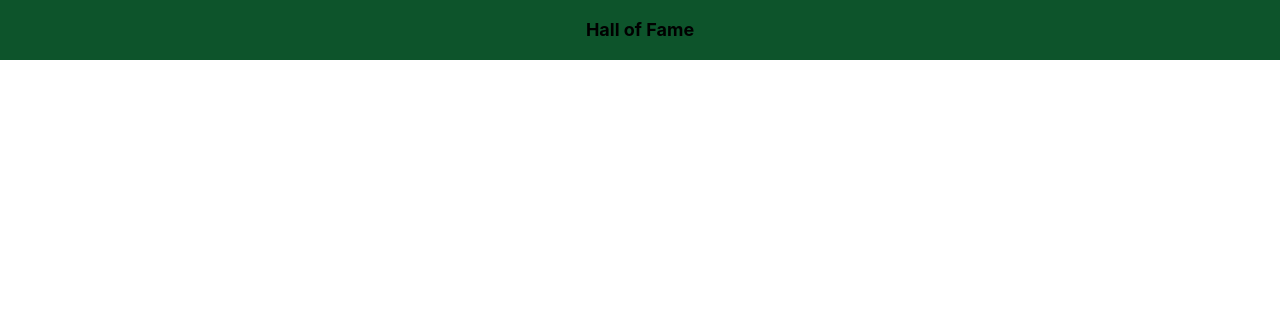
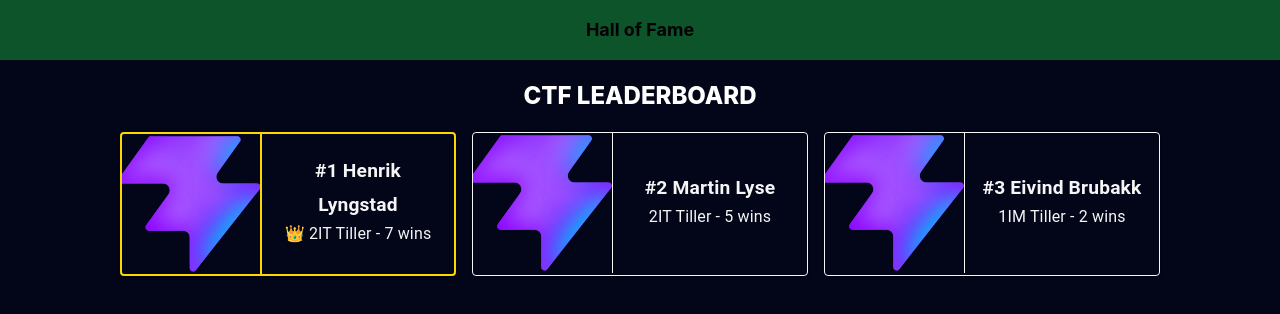
Before and after one commit to Radions191/TillerCTFnetside, a React (Vite) app in the folder tillerCTFnetside/: page /leaderboard in a window 1280 px wide. Before the commit this address had no page. Shown: the top 314 px of the page. Built offline with nearby package versions, Linux system fonts and the light colour scheme.

Commit message:
change from halloffame into leaderboard

```diff
--- a/tillerCTFnetside/src/HallOfFame.tsx
+++ b/tillerCTFnetside/src/HallOfFame.tsx
@@ -8,6 +8,13 @@ function HallOfFame() {
   const topPlayers = sortedPlayers.slice(0, 12);
 
   const columns = 3;
+
+  const sameWin: Players[] = [];
+  if (topPlayers.length > 1 && topPlayers[0].wins === topPlayers[1].wins) {
+    sameWin.push(topPlayers[0], topPlayers[1]);
+  }
+
+  console.log(sameWin);
 
   if (!players || players.length <= 0) {
     return (
@@ -20,7 +27,7 @@ function HallOfFame() {
   }
 
   return (
-    <div className="flex flex-col w-full h-dvh pt-5 items-center bg-slate-950 text-white" >
+    <div className="flex flex-col w-full min-h-[calc(100vh-60px)] pt-5 items-center bg-slate-950 text-white">
       <h1 className="text-2xl font-extrabold text-center mb-5">
         CTF LEADERBOARD
       </h1>
@@ -39,7 +46,7 @@ function HallOfFame() {
         }}
       >
         {topPlayers.map((player, index) => (
-          <PlayerCard key={index} player={player} index={index} />
+          <PlayerCard key={index} player={player} index={index} sameWin = {sameWin} />
         ))}
       </Box>
 
--- a/tillerCTFnetside/src/components/PlayerCard.tsx
+++ b/tillerCTFnetside/src/components/PlayerCard.tsx
@@ -12,7 +12,15 @@ import {
 import defaultpic from "../assets/vite.svg";
 import type { Players } from "../types/types";
 
-function PlayerCard({ player, index }: { player: Players; index: number }) {
+function PlayerCard({
+  player,
+  index,
+  sameWin,
+}: {
+  player: Players;
+  index: number;
+  sameWin: Players[];
+}) {
   //   const pictures: Record<string, string> = {
   //     henrikl,
   //     martinm,
@@ -36,14 +44,22 @@ function PlayerCard({ player, index }: { player: Players; index: number }) {
     },
   });
 
+  const isSharedFirst = sameWin.some((p) => p.name === player.name);
+
   return (
     <ThemeProvider theme={theme}>
       <Card
         sx={{
           display: "flex",
           width: "100%",
-          border: index === 0 ? "2px solid" : "1px solid",
-          borderColor: index === 0 ? "background.paper" : "text.primary",
+          border:
+            isSharedFirst || (index === 0 && sameWin.length === 0)
+              ? "2px solid"
+              : "1px solid",
+          borderColor:
+            isSharedFirst || (index === 0 && sameWin.length === 0)
+              ? "background.paper"
+              : "text.primary",
           bgcolor: "background.default",
           color: "text.primary",
         }}
@@ -56,8 +72,14 @@ function PlayerCard({ player, index }: { player: Players; index: number }) {
             width: { xs: 120, sm: 100, md: 140 },
             height: { xs: 120, sm: 100, md: 140 },
             objectFit: "cover",
-            borderRight: index === 0 ? "2px solid" : "1px solid",
-            borderRightColor: index === 0 ? "background.paper" : "text.primary",
+            borderRight:
+              isSharedFirst || (index === 0 && sameWin.length === 0)
+                ? "2px solid"
+                : "1px solid",
+            borderRightColor:
+              isSharedFirst || (index === 0 && sameWin.length === 0)
+                ? "background.paper"
+                : "text.primary",
           }}
         />
 
@@ -82,7 +104,12 @@ function PlayerCard({ player, index }: { player: Players; index: number }) {
           </Typography>
 
           <Typography variant="body1" sx={{ textAlign: "center" }}>
-            {index === 0 && "👑 "} {player.class} - {player.wins} wins
+            {isSharedFirst
+              ? "👀 "
+              : index === 0 && sameWin.length === 0
+                ? "👑 "
+                : ""}{" "}
+            {player.class} - {player.wins} wins
           </Typography>
         </CardContent>
       </Card>
--- a/tillerCTFnetside/src/main.tsx
+++ b/tillerCTFnetside/src/main.tsx
@@ -12,7 +12,7 @@ createRoot(document.getElementById("root")!).render(
       <Navbar />
       <Routes>
         <Route path="/" element={<MainPage />} />
-        <Route path="/halloffame">
+        <Route path="/leaderboard">
           <Route index element={<HallOfFame />} />
         </Route>
       </Routes>
```
